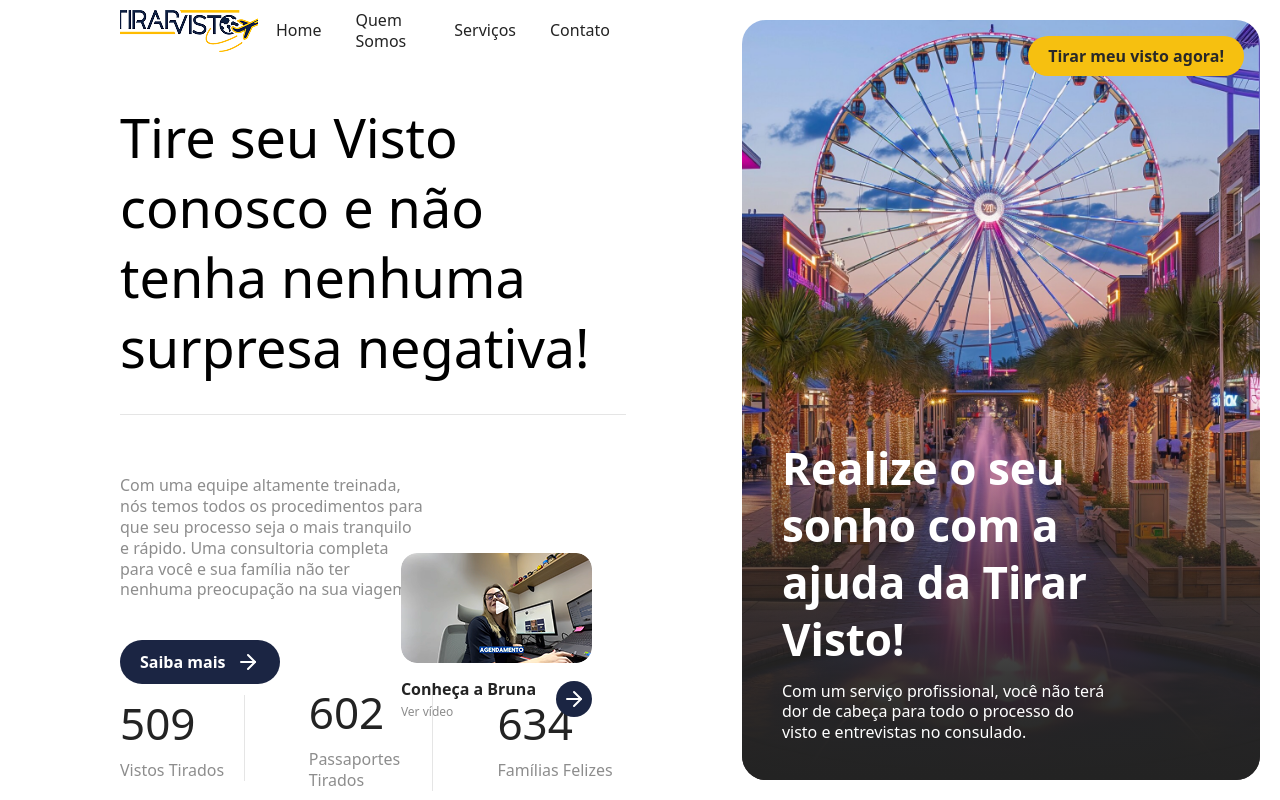
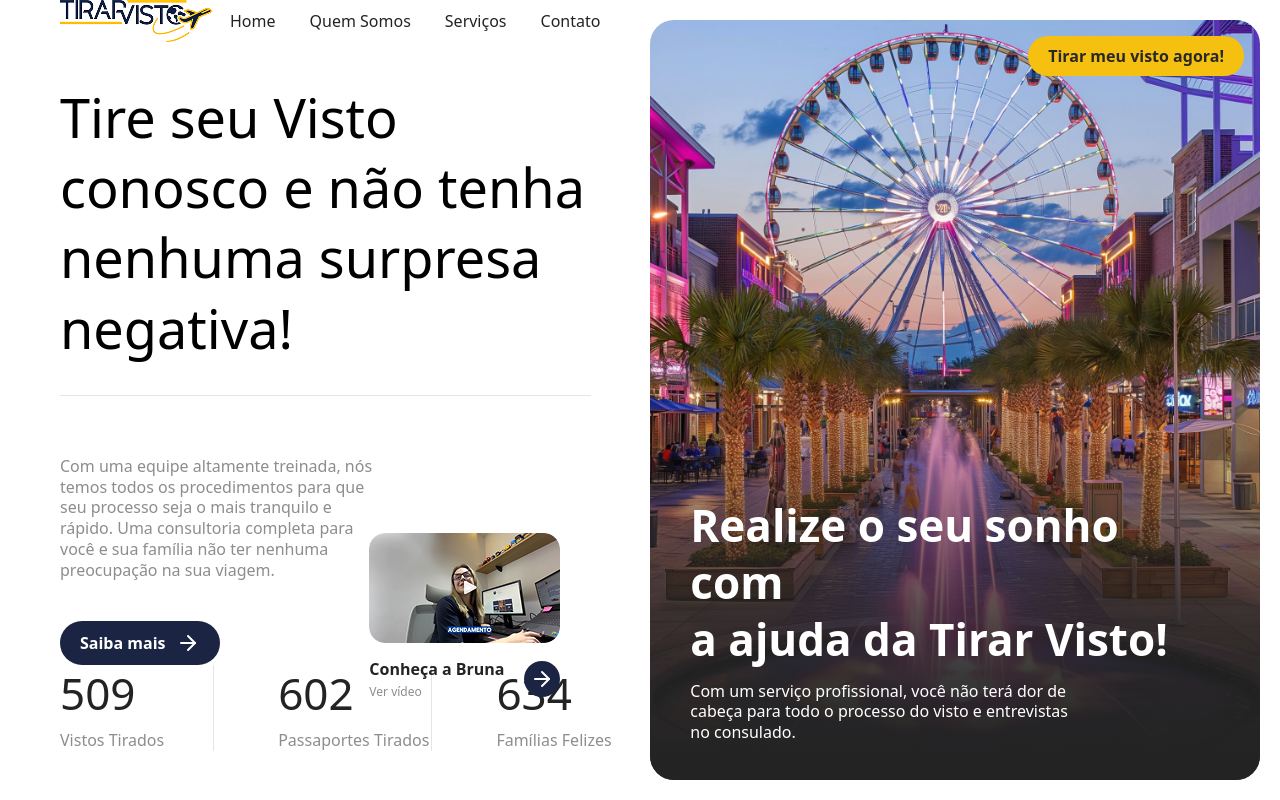
Before and after one commit to DevPBDias/case-noweb, a Next.js app: page / in a window 1280 px wide. Built offline with nearby package versions, Linux system fonts and the light colour scheme.

Commit message:
fix(hero): fix styles to adjust layout

```diff
--- a/src/components/hero/HeroImage.tsx
+++ b/src/components/hero/HeroImage.tsx
@@ -21,8 +21,8 @@ const HeroImage = () => {
         </Link>
         <div className="absolute bottom-0 left-0 bg-gradient-to-b from-[#23232300] to-[#232323] w-full h-96 px-10 pb-[37px] flex items-end justify-center rounded-b-3xl">
           <div className="flex flex-col items-start justify-center gap-3 w-full">
-            <h1 className="lg:text-[44px]/[130.8%] font-semibold text-white tracking-[-2%] w-3/4">
-              Realize o seu sonho com a ajuda da Tirar Visto!
+            <h1 className="lg:text-[44px]/[130.8%] font-semibold text-white tracking-[-2%]">
+              Realize o seu sonho com <br /> a ajuda da Tirar Visto!
             </h1>
             <p className="lg:text-base/[130.8%] text-white tracking-[-2%] w-3/4">
               Com um serviço profissional, você não terá dor de cabeça para todo
--- a/src/components/hero/HeroNavbar.tsx
+++ b/src/components/hero/HeroNavbar.tsx
@@ -5,8 +5,8 @@ import logo from "@/assets/images/logo.png";
 
 const HeroNavbar = () => {
   return (
-    <header className="flex px-[60px] items-center justify-start h-[100px] w-full mb-10">
-      <nav className="flex gap-[6px] items-center justify-between">
+    <header className="flex items-center justify-start h-[100px] w-full">
+      <nav className="flex gap-[6px] items-center justify-start w-full">
         <picture className="w-[152px] h-[42px]">
           <Image
             src={logo}
--- a/src/components/hero/HeroStats.tsx
+++ b/src/components/hero/HeroStats.tsx
@@ -2,7 +2,7 @@ import { stats, Stat } from "@/constants/hero-stats";
 
 export default function HeroStats() {
   return (
-    <div className="flex flex-row items-center justify-between gap-16 w-full px-[60px] [&>*:nth-child(3)]:border-none mt-auto mb-[60px]">
+    <div className="flex flex-row items-center justify-between gap-16 w-full [&>*:nth-child(3)]:border-none mb-18 mt-auto">
       {stats.map((item: Stat) => (
         <div
           key={item.label}
--- a/src/components/hero/HeroText.tsx
+++ b/src/components/hero/HeroText.tsx
@@ -5,7 +5,7 @@ import video from "@/assets/images/video_hero.png";
 
 const HeroText = () => {
   return (
-    <section className="relative flex flex-col items-start justify-center w-full pl-[60px] gap-[60px]">
+    <section className="relative flex flex-col items-start justify-center w-full gap-[60px] mt-10">
       <h1 className="pb-8 border-b-[1.5px] border-[#E5E5E5] font-medium text-[54px]/[130.8%] tracking-[-7%] w-[90%]">
         Tire seu Visto conosco e não tenha nenhuma surpresa negativa!
       </h1>
--- a/src/components/hero/index.tsx
+++ b/src/components/hero/index.tsx
@@ -6,7 +6,7 @@ import HeroText from "./HeroText";
 const HeroSection = () => {
   return (
     <main className="flex flex-row items-center justify-center w-full h-[100dvh]">
-      <section className="flex flex-col items-start justify-start w-full px-[60px] h-full">
+      <section className="flex flex-col items-start justify-start w-full pl-[60px] h-full">
         <HeroNavbar />
         <HeroText />
         <HeroStats />
```
